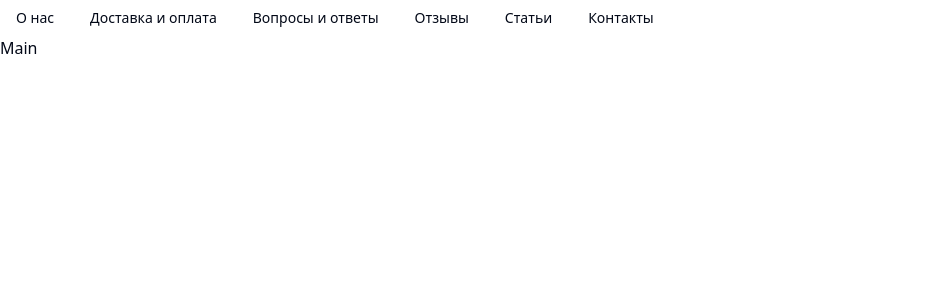
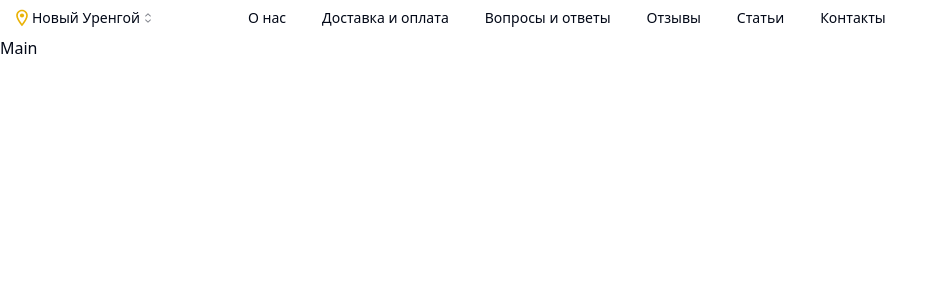
Before and after one commit to allpavel/p-shop, a Next.js app: page / in a window 1280 px wide. Shown: the top 300 px of the page, without its empty margins (0-947 px from the left). Built offline with nearby package versions, Linux system fonts and the light colour scheme.

Commit message:
add a city picker

```diff
--- a/package.json
+++ b/package.json
@@ -15,10 +15,10 @@
     "@radix-ui/react-select": "^2.0.0",
     "class-variance-authority": "^0.7.0",
     "clsx": "^2.0.0",
-    "lucide-react": "^0.279.0",
     "next": "latest",
     "react": "latest",
     "react-dom": "latest",
+    "react-icons": "^4.11.0",
     "tailwind-merge": "^1.14.0",
     "tailwindcss-animate": "^1.0.7"
   },
--- /dev/null
+++ b/src/components/CityPicker/CItyPicker.tsx
@@ -0,0 +1,34 @@
+"use client";
+
+import { useState } from "react";
+import {
+  Select,
+  SelectGroup,
+  SelectValue,
+  SelectTrigger,
+  SelectContent,
+  SelectLabel,
+  SelectItem,
+  SelectSeparator,
+} from "@/components/Select/Select";
+import { MdOutlineLocationOn } from "react-icons/md";
+
+export function CityPicker() {
+  const [value, setValue] = useState("Новый Уренгой");
+  return (
+    <Select value={value} onValueChange={setValue}>
+      <SelectTrigger className="justify-start me-14">
+        <MdOutlineLocationOn className="text-yellow-500 h-5 w-5" />
+        <SelectValue>{value}</SelectValue>
+      </SelectTrigger>
+      <SelectContent>
+        <SelectGroup>
+          <SelectLabel>Выбрать город:</SelectLabel>
+          <SelectItem value="Новый Уренгой">Новый Уренгой</SelectItem>
+          <SelectSeparator />
+          <SelectItem value="Москва">Москва</SelectItem>
+        </SelectGroup>
+      </SelectContent>
+    </Select>
+  );
+}
--- a/src/components/HeaderTop/HeaderTop.tsx
+++ b/src/components/HeaderTop/HeaderTop.tsx
@@ -1,3 +1,4 @@
+"use client";
 import Link from "next/link";
 import {
   NavigationMenu,
@@ -6,10 +7,12 @@ import {
   navigationMenuTriggerStyle,
   NavigationMenuLink,
 } from "@/components/NavigationMenu/NavigationMenu";
+import { CityPicker } from "../CityPicker/CItyPicker";
 
 export function HeaderTop() {
   return (
     <NavigationMenu>
+      <CityPicker />
       <NavigationMenuList>
         <NavigationMenuItem>
           <Link href={"about"} legacyBehavior passHref>
--- a/src/components/Select/Select.tsx
+++ b/src/components/Select/Select.tsx
@@ -1,7 +1,7 @@
 "use client";
 
 import { forwardRef, ElementRef, ComponentPropsWithoutRef } from "react";
-import { CaretSortIcon } from "@radix-ui/react-icons";
+import { CaretSortIcon, CheckIcon } from "@radix-ui/react-icons";
 import * as SelectPrimitive from "@radix-ui/react-select";
 import { cn } from "@/lib/utils";
 
@@ -18,7 +18,7 @@ const SelectTrigger = forwardRef<
   <SelectPrimitive.Trigger
     ref={ref}
     className={cn(
-      "flex h-9 w-full items-center justify-between rounded-md border border-input bg-transparent px-3 py-2 text-sm shadow-sm ring-offset-background placeholder:text-muted-foreground focus:outline-none focus:ring-1 focus:ring-ring disabled:cursor-not-allowed disabled:opacity-50",
+      "flex h-9 w-44 items-center justify-between rounded-md bg-transparent px-3 py-2 text-sm ring-offset-background placeholder:text-muted-foreground focus:outline-none focus:ring-1 focus:ring-ring disabled:cursor-not-allowed disabled:opacity-50",
       className,
     )}
     {...props}
@@ -73,7 +73,7 @@ const SelectLabel = forwardRef<
 const SelectItem = forwardRef<
   ElementRef<typeof SelectPrimitive.Item>,
   ComponentPropsWithoutRef<typeof SelectPrimitive.Item>
->(({ className, ...props }, ref) => (
+>(({ className, children, ...props }, ref) => (
   <SelectPrimitive.Item
     ref={ref}
     className={cn(
@@ -81,13 +81,32 @@ const SelectItem = forwardRef<
       className,
     )}
     {...props}
-  ></SelectPrimitive.Item>
+  >
+    <span className="absolute right-2 flex h-3.5 w-3.5 items-center justify-center">
+      <SelectPrimitive.ItemIndicator>
+        <CheckIcon className="h-4 w-4" />
+      </SelectPrimitive.ItemIndicator>
+    </span>
+    <SelectPrimitive.ItemText>{children}</SelectPrimitive.ItemText>
+  </SelectPrimitive.Item>
+));
+
+const SelectSeparator = forwardRef<
+  ElementRef<typeof SelectPrimitive.Separator>,
+  ComponentPropsWithoutRef<typeof SelectPrimitive.Separator>
+>(({ className, ...props }, ref) => (
+  <SelectPrimitive.Separator
+    ref={ref}
+    className={cn("-mx-1 my-1 h-px bg-muted", className)}
+    {...props}
+  />
 ));
 
 SelectTrigger.displayName = SelectPrimitive.Trigger.displayName;
 SelectContent.displayName = SelectPrimitive.Content.displayName;
 SelectLabel.displayName = SelectPrimitive.Label.displayName;
 SelectItem.displayName = SelectPrimitive.Item.displayName;
+SelectSeparator.displayName = SelectPrimitive.Separator.displayName;
 
 export {
   Select,
@@ -97,4 +116,5 @@ export {
   SelectContent,
   SelectLabel,
   SelectItem,
+  SelectSeparator,
 };
```
Also changed, not shown: 1 other file (tests, documents, lock files or other folders).
